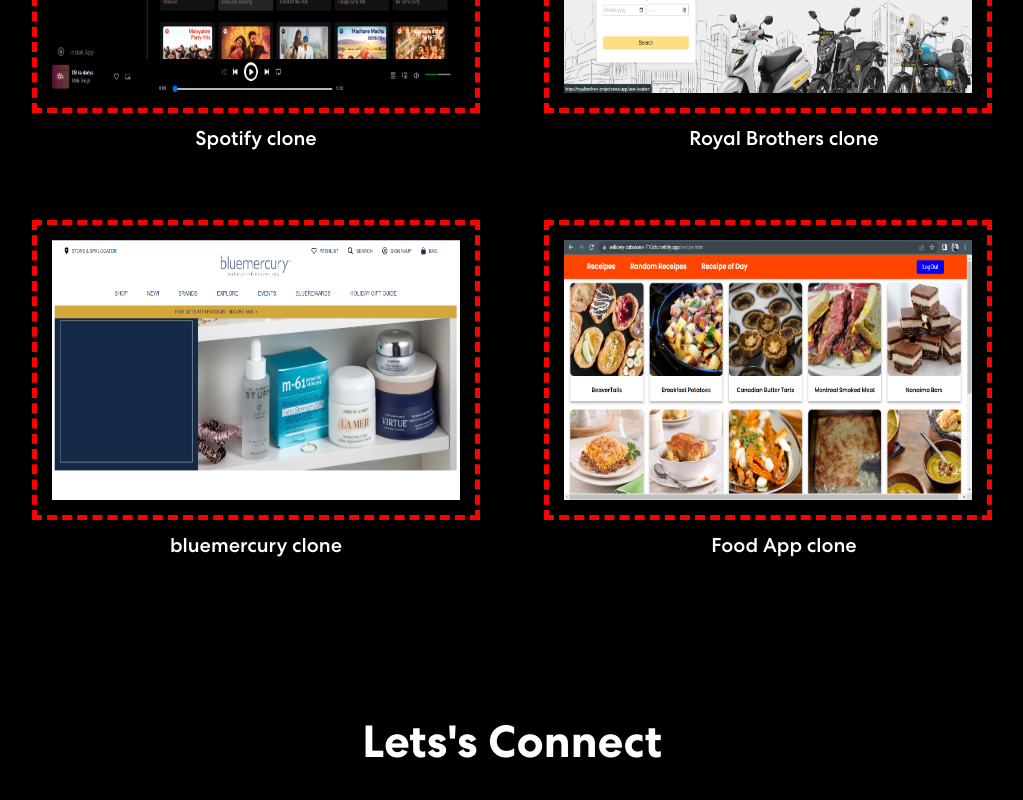
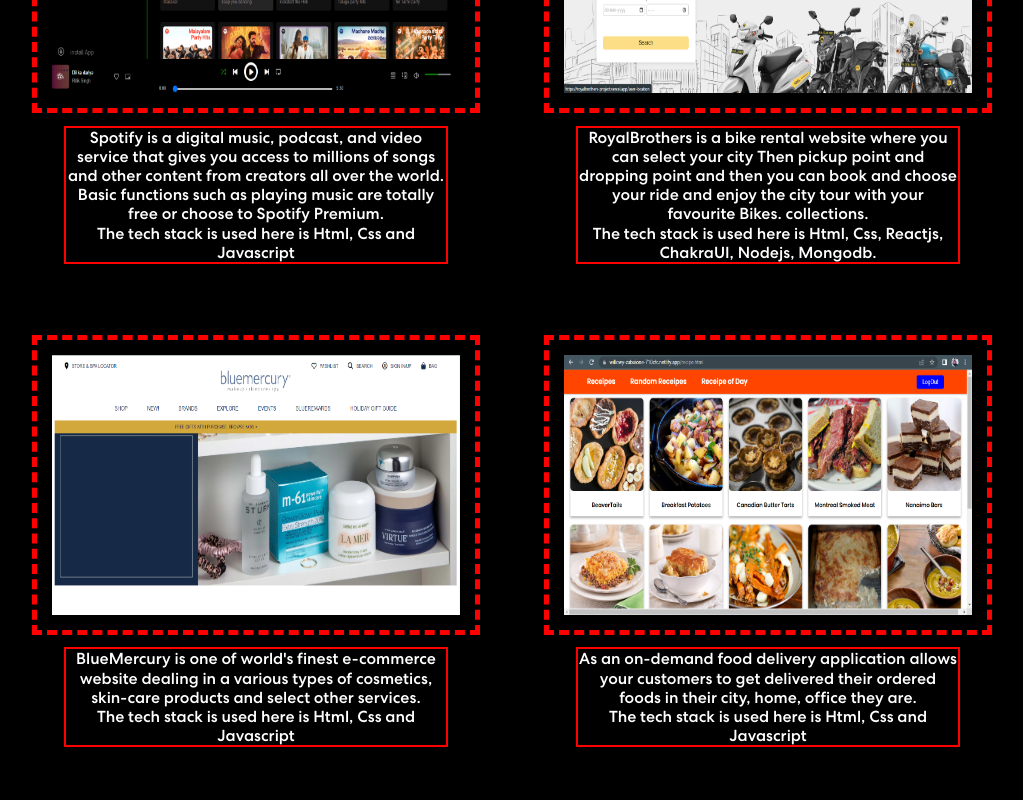
Before and after one commit to amitsisodiya371/amitsisodiya371.github.io, a React (Create React App) app: page /projects in a window 1280 px wide. Shown: the part 3780-4580 px from the top of the page, without its empty margins (128-1151 px from the left). Built offline with nearby package versions, Linux system fonts and the light colour scheme.

Commit message:
add project deatails

```diff
--- a/src/components/Footer.jsx
+++ b/src/components/Footer.jsx
@@ -23,7 +23,7 @@
                         <a href="https://wa.me/919368155634"  id="ref"><FaWhatsapp className="footer-icons" /></a>
                     </div>
                     <br />
-                    <h3>Made By <span><AiFillHeart/> </span> Amit Sisodiya</h3>
+                    <h3>Made By <span style={{color:"red"}}><AiFillHeart/> </span> Amit Sisodiya</h3>
 
                 </div>
             </div>
--- a/src/components/Projects.jsx
+++ b/src/components/Projects.jsx
@@ -1,72 +1,162 @@
 import { FaExternalLinkAlt } from "react-icons/fa";
 import { FaGithub } from "react-icons/fa";
 // import pro1 from "./../images/videos/spotifyclonecom.gif";
-import pro1 from "../images/Project img/spotify proj.png"
-import pro2 from "../images/Project img/Rb proj.png"
-import pro3 from "../images/Project img/blumercary proj.png"
-import pro4 from "../images/Project img/food proj.png"
+import pro1 from "../images/Project img/spotify proj.png";
+import pro2 from "../images/Project img/Rb proj.png";
+import pro3 from "../images/Project img/blumercary proj.png";
+import pro4 from "../images/Project img/food proj.png";
 // import pro3 from "./../images/videos/gif3.gif"
-
 
 const Projects = () => {
   return (
     <>
       <div id="project-parent">
         <div id="projects">
-          <br/> <br />
+          <br /> <br />
           <h1>Projects</h1>
         </div>
         <div id="display">
-          <div id="play" >
-            <img src={pro1} alt="p1"  id="video-links"/>
-            <h5 style={{textAlign:"center",marginLeft:"20%"}}>Spotify clone</h5>
+          <div id="play">
+            <img src={pro1} alt="p1" id="video-links" />
+            <h6
+              style={{
+                textAlign: "center",
+                marginLeft: "30%",
+                border: "2px solid red",
+                width: "60%",
+              }}
+            >
+              Spotify is a digital music, podcast, and
+              video service that gives you access to millions of songs and other
+              content from creators all over the world. Basic functions such as
+              playing music are totally free or choose
+              to Spotify Premium.
+              <br />
+              The tech stack is used here is Html, Css and Javascript
+            </h6>
             <div id="link">
-            <p> <a href="https://github.com/ritikraj07/Project_Spotify.com"><FaGithub className="icon" /></a></p>
+              <p>
+                {" "}
+                <a href="https://github.com/ritikraj07/Project_Spotify.com">
+                  <FaGithub className="icon" />
+                </a>
+              </p>
               <p className="icon">|</p>
-              <p> <a href="https://starlit-salmiakki-6e2eb0.netlify.app/html/"> <FaExternalLinkAlt className="icon" /></a></p>
-
-            </div>
-
-          </div>
-
-          <div id="play" >
-             <img src={pro2} alt="p1"  id="video-links2"/>
-             <h5 style={{textAlign:"center",marginRight:"15%"}}>Royal Brothers clone</h5>
-            <div id="link2">
-            <p> <a href="https://github.com/Arshadiqubal17/royalBrothersclone"><FaGithub className="icon" /></a></p>
-              <p className="icon">|</p>
-              <p> <a href="https://royalbrothers-project.vercel.app/"> <FaExternalLinkAlt className="icon" /></a></p>
-
-            </div>
-          </div>
-          <div id="play" >
-            <img src={pro3} alt="p1"  id="video-links3"/>
-            <h5 style={{textAlign:"center",marginLeft:"20%"}}>bluemercury clone</h5>
-            <div id="link3">
-            <p> <a href="https://github.com/suryathink/bluemercuryClone"><FaGithub className="icon" /></a></p>
-              <p className="icon">|</p>
-              <p> <a href="https://suryathink.github.io/bluemercuryClone/"> <FaExternalLinkAlt className="icon" /></a></p>
-
+              <p>
+                {" "}
+                <a href="https://starlit-salmiakki-6e2eb0.netlify.app/html/">
+                  {" "}
+                  <FaExternalLinkAlt className="icon" />
+                </a>
+              </p>
             </div>
           </div>
 
-          <div id="play" >
-            <img src={pro4} alt="p1"  id="video-links2"/>
-            <h5 style={{textAlign:"center",marginRight:"15%"}}>Food App clone</h5>
+          <div id="play">
+            <img src={pro2} alt="p1" id="video-links2" />
+            <h6
+              style={{
+                textAlign: "center",
+                marginLeft: "10%",
+                border: "2px solid red",
+                width: "60%",
+              }}
+            >
+              RoyalBrothers is a bike rental website where you can select your
+              city Then pickup point and dropping point and then you can book and choose
+              your ride and enjoy the city tour with your favourite Bikes.
+              collections.
+              <br />
+              The tech stack is used here is Html, Css, Reactjs, ChakraUI,
+              Nodejs, Mongodb.
+            </h6>
             <div id="link2">
-              <p> <a href="https://github.com/amitsisodiya371/Food-app-clone"><FaGithub className="icon" /></a></p>
+              <p>
+                {" "}
+                <a href="https://github.com/Arshadiqubal17/royalBrothersclone">
+                  <FaGithub className="icon" />
+                </a>
+              </p>
               <p className="icon">|</p>
-              <p> <a href="https://willowy-zabaione-710cfc.netlify.app/"> <FaExternalLinkAlt className="icon" /></a></p>
-
+              <p>
+                {" "}
+                <a href="https://royalbrothers-project.vercel.app/">
+                  {" "}
+                  <FaExternalLinkAlt className="icon" />
+                </a>
+              </p>
+            </div>
+          </div>
+          <div id="play">
+            <img src={pro3} alt="p1" id="video-links3" />
+            <h6
+              style={{
+                textAlign: "center",
+                marginLeft: "30%",
+                border: "2px solid red",
+                width: "60%",
+              }}
+            >
+              BlueMercury is one of world's finest e-commerce website
+              dealing in a various types of cosmetics, skin-care products and select
+              other services. <br />
+              The tech stack is used here is Html, Css and Javascript
+            </h6>
+            <div id="link3">
+              <p>
+                {" "}
+                <a href="https://github.com/suryathink/bluemercuryClone">
+                  <FaGithub className="icon" />
+                </a>
+              </p>
+              <p className="icon">|</p>
+              <p>
+                {" "}
+                <a href="https://suryathink.github.io/bluemercuryClone/">
+                  {" "}
+                  <FaExternalLinkAlt className="icon" />
+                </a>
+              </p>
             </div>
           </div>
 
+          <div id="play">
+            <img src={pro4} alt="p1" id="video-links2" />
+            <h6
+              style={{
+                textAlign: "center",
+                marginLeft: "10%",
+                border: "2px solid red",
+                width: "60%",
+              }}
+            >
+              As an on-demand food delivery application allows your customers to
+              get delivered their ordered foods in their city,
+              home, office they are.
+              <br />
+              The tech stack is used here is Html, Css and Javascript
+            </h6>
+            <div id="link2">
+              <p>
+                {" "}
+                <a href="https://github.com/amitsisodiya371/Food-app-clone">
+                  <FaGithub className="icon" />
+                </a>
+              </p>
+              <p className="icon">|</p>
+              <p>
+                {" "}
+                <a href="https://willowy-zabaione-710cfc.netlify.app/">
+                  {" "}
+                  <FaExternalLinkAlt className="icon" />
+                </a>
+              </p>
+            </div>
+          </div>
         </div>
       </div>
-
-
     </>
-  )
-}
+  );
+};
 
 export default Projects;
```
